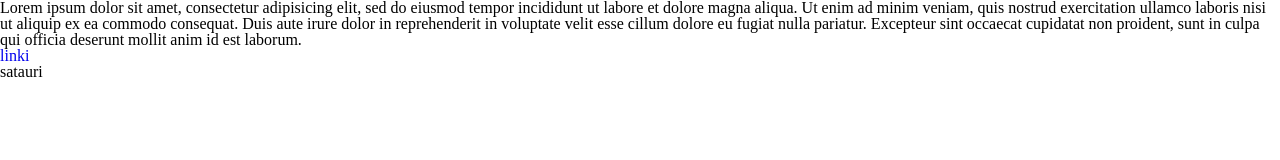
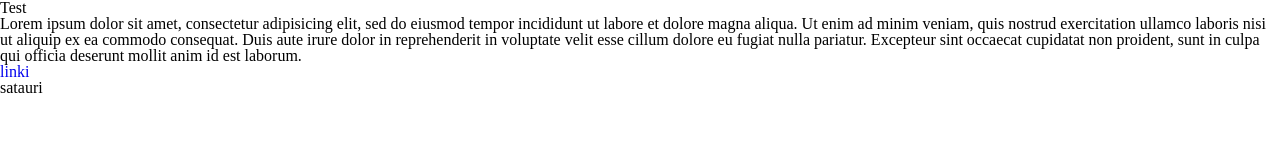
Before and after one commit to kristina-makalatia/lesson-5-float, a plain HTML site: page index.html in a window 1280 px wide. Drawn offline with Linux system fonts and the light colour scheme.

Commit message:
add p tag

```diff
--- a/index.html
+++ b/index.html
@@ -7,9 +7,8 @@
 	<link rel="stylesheet" type="text/css" href="css/style.css">
 </head>
 <body>
-	<header>
-		<nav> </nav>
-	</header>
+	<p> Test </p>
+
 	<p> Lorem ipsum dolor sit amet, consectetur adipisicing elit, sed do eiusmod
 	tempor incididunt ut labore et dolore magna aliqua. Ut enim ad minim veniam,
 	quis nostrud exercitation ullamco laboris nisi ut aliquip ex ea commodo
```
